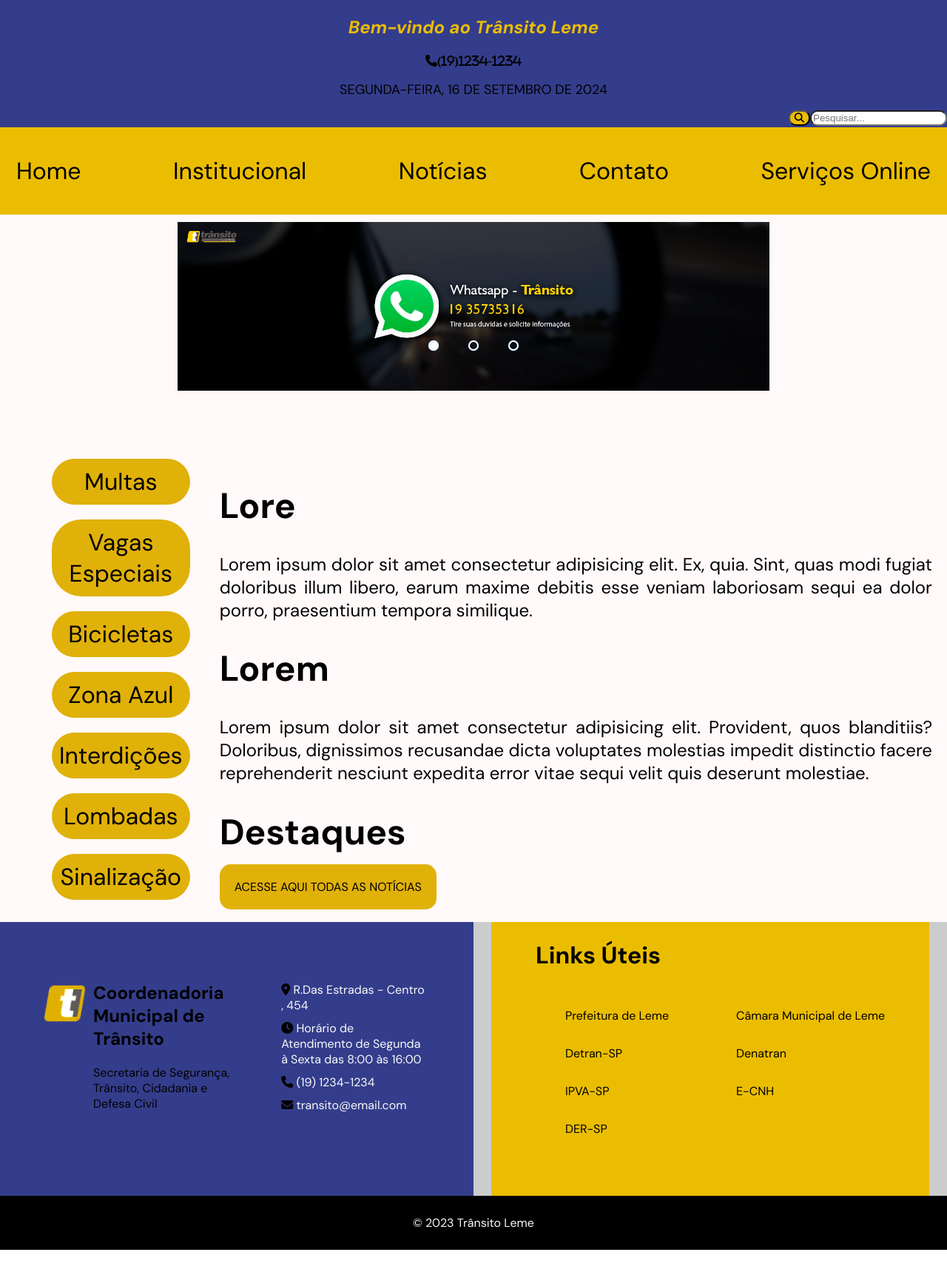
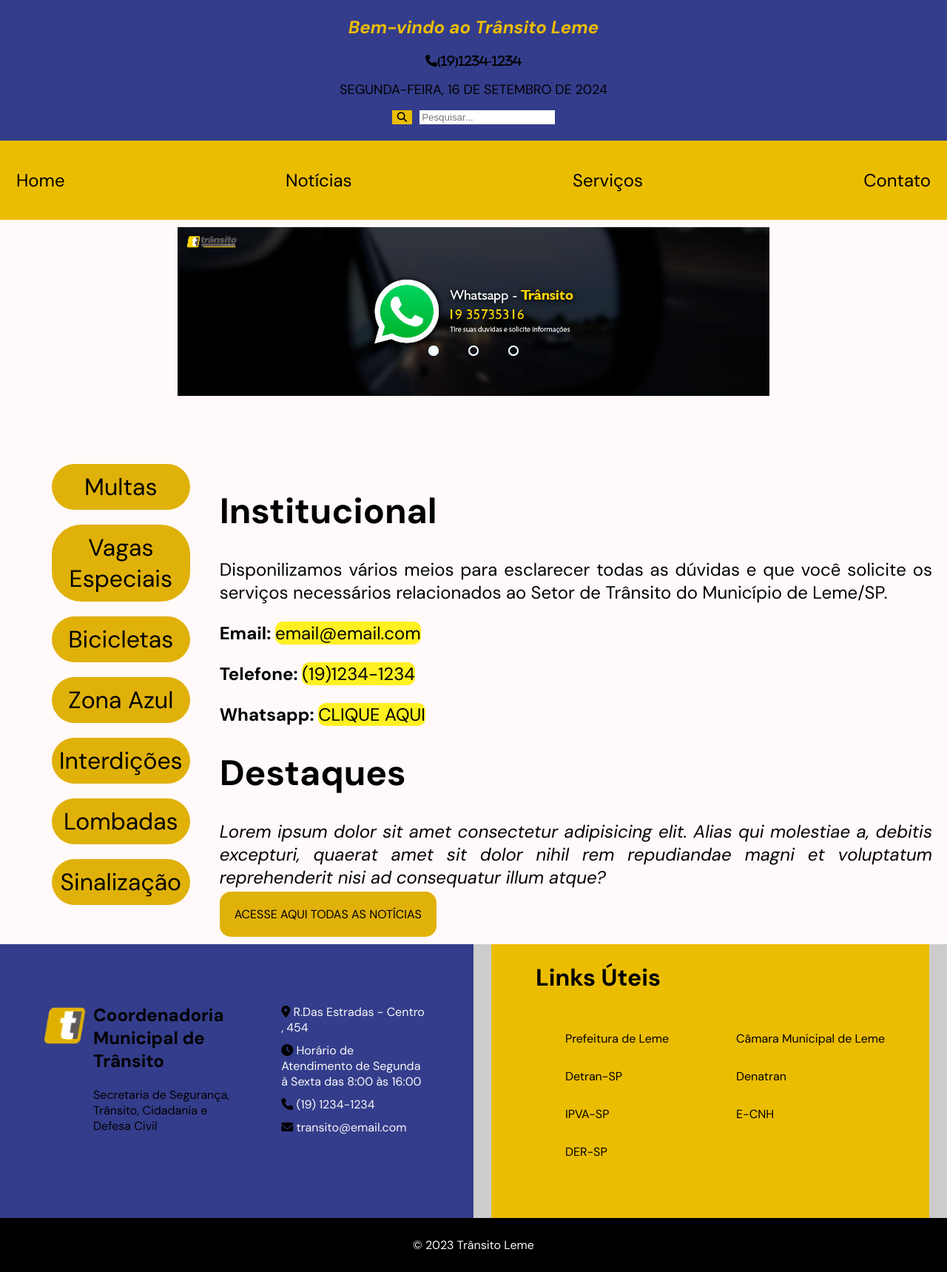
Before and after one commit to Malihgno616/portfolio-transito, a PHP site: page / in a window 1280 px wide. Shown: the part 199-1918 px from the top of the page at 74% size. Before the commit the page ends 1888 px from the top, so only its background shows below. Run offline with PHP 8.4, Linux system fonts and the light colour scheme; some libraries are stand-ins or nearby versions.

Commit message:
Add: Ajuste nos menus principais

```diff
--- a/contato.html
+++ b/contato.html
@@ -41,10 +41,9 @@
   <div class="nav-menu">
     <ul class="nav-item">
       <li><a href="index.html">Home</a></li>
-      <li><a href="#">Institucional</a></li>
       <li><a href="#">Notícias</a></li>
+      <li><a href="#">Serviços</a></li>
       <li><a href="contato.html">Contato</a></li>
-      <li><a href="#">Serviços Online</a></li>
     </ul>
   </div>
 
--- a/index.html
+++ b/index.html
@@ -41,10 +41,9 @@
   <div class="nav-menu">
     <ul class="nav-item">
       <li><a href="index.html">Home</a></li>
-      <li><a href="#">Institucional</a></li>
       <li><a href="#">Notícias</a></li>
+      <li><a href="#">Serviços</a></li>
       <li><a href="contato.html">Contato</a></li>
-      <li><a href="#">Serviços Online</a></li>
     </ul>
   </div>
 
@@ -106,14 +105,15 @@
       </div>
       <div class="section-item">
         <div class="section">
-          <h1>Lore</h1>
-          <p>Lorem ipsum dolor sit amet consectetur adipisicing elit. Ex, quia. Sint, quas modi fugiat doloribus illum libero, earum maxime debitis esse veniam laboriosam sequi ea dolor porro, praesentium tempora similique.</p>
-          <h1>Lorem</h1>
-          <p>Lorem ipsum dolor sit amet consectetur adipisicing elit. Provident, quos blanditiis? Doloribus, dignissimos recusandae dicta voluptates molestias impedit distinctio facere reprehenderit nesciunt expedita error vitae sequi velit quis deserunt molestiae.</p>
+          <h1>Institucional</h1>
+          <p>Disponilizamos vários meios para esclarecer todas as dúvidas e que você solicite os serviços necessários relacionados ao Setor de Trânsito do Município de Leme/SP. </p>
+          <p><strong>Email: </strong><a style="text-decoration: none; color: #000; background-color: #fff022; border-radius: 10px;" href="#">email@email.com</a></p>
+          <p><strong>Telefone: </strong><a style="text-decoration: none; color: #000; background-color: #fff022; border-radius: 10px;" href="#">(19)1234-1234</a></p>
+          <p><strong>Whatsapp: </strong><a style="text-decoration: none; color: #000; background-color: #fff022; border-radius: 10px;" href="#">CLIQUE AQUI</a></p>
         </div>
         <div class="section">
           <h1>Destaques</h1>
-
+          <p><em>Lorem ipsum dolor sit amet consectetur adipisicing elit. Alias qui molestiae a, debitis excepturi, quaerat amet sit dolor nihil rem repudiandae magni et voluptatum reprehenderit nisi ad consequatur illum atque?</em></p>
           <a id="acesso" href="#">ACESSE AQUI TODAS AS NOTÍCIAS</a>
         </div>
       </div>
--- a/style.css
+++ b/style.css
@@ -78,18 +78,26 @@ body {
 .search-bar {
   display: flex;
   flex-direction: row-reverse;
-
+  gap: 10px;
+  margin-bottom: 20px;
+  justify-content: center;
 }
 
 #search-input {
-  border-radius: 10px;
   color: #272727;
-
+  border: 1px solid transparent;
+  margin-right: 20px;
 }
 
 #search-btn {
   background-color: var(--cor1);
-  border-radius: 10px;
+  margin-left: 20px;
+  border: 1px solid transparent;
+}
+
+#search-btn:hover {
+  background-color: var(--cor2);
+  cursor: pointer;
 }
 
 /*Menus Principais*/
@@ -112,7 +120,7 @@ body {
 
 .nav-item a {
   text-decoration: none;
-  font-size: 2rem;
+  font-size: 1.5rem;
   color: #000;
   transition: .5s;
 }
@@ -120,6 +128,7 @@ body {
 .nav-item a:hover {
   color: #f8f8f8;
   background-color: #000000;
+  border-radius: 20px;
   padding: 25px;
 }
 
@@ -256,7 +265,6 @@ body {
 .section-container {
   display: grid;
   grid-template-columns: repeat(2, 1fr);
-
 }
 
 .section {
@@ -294,7 +302,13 @@ body {
   align-items: center;
   width: 50%;
   margin: 0 auto;
-  background-color: var(--cor6);
+  background-color: var(--cor1);
+  border-radius: 20px;
+}
+
+.form-border input {
+  border: 2px solid #6b6b6b;
+  padding: 10px;
   border-radius: 20px;
 }
 
@@ -302,6 +316,7 @@ body {
   display: flex;
   flex-direction: column;
   gap: 20px;
+
 }
 
 .form-border div input:last-child{
@@ -321,7 +336,20 @@ body {
   width: 10%;
   height: 80px;
   grid-template-columns: repeat(2, 1fr);
+  margin: 10px;
+  background-color: #fded03;
+  border-radius: 10px;
+  border: 1px solid transparent;
+  cursor: pointer;
+  transition: .5s;
 }
+
+.buttons button:hover {
+  background-color: #858585;
+  color: #ffffff;
+
+}
+
 
 
 /* Rodapé */
@@ -379,7 +407,6 @@ body {
 }
 
 .footer-item:last-child {
-
   display: grid;
   background-color: var(--cor1);
   align-items: center;
```
